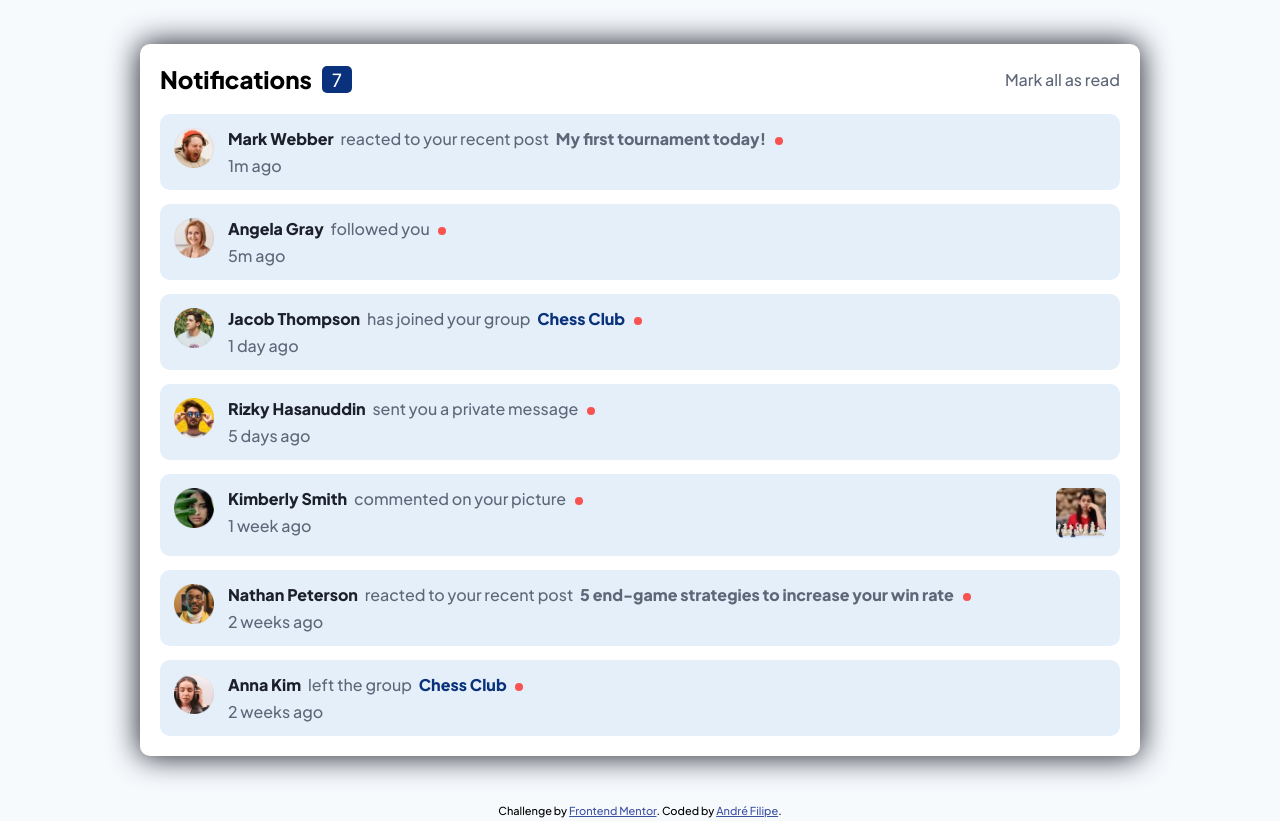
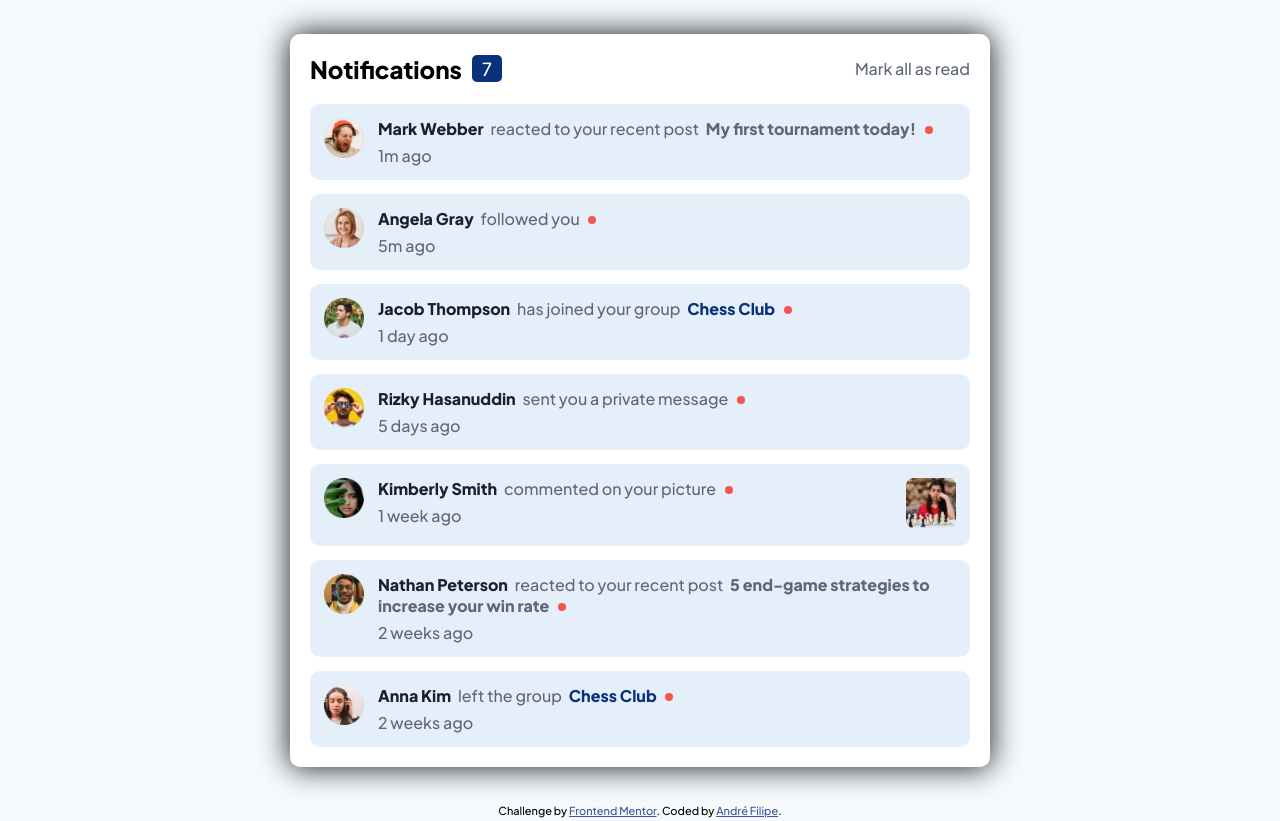
Before and after one commit to EuTechT/notifications-page, a plain HTML site: page index.html in a window 1280 px wide. Drawn offline with Linux system fonts and the light colour scheme.

Commit message:
Updated maximum width

```diff
--- a/assets/styles/styles.css
+++ b/assets/styles/styles.css
@@ -13,7 +13,7 @@
   --neutral-color-6: hsl(219, 12%, 42%);
   --neutral-color-7: hsl(224, 21%, 14%);
 
-  --max-width: 1000px;
+  --max-width: 700px;
 
   font-size: 62.5%;
 }
```
